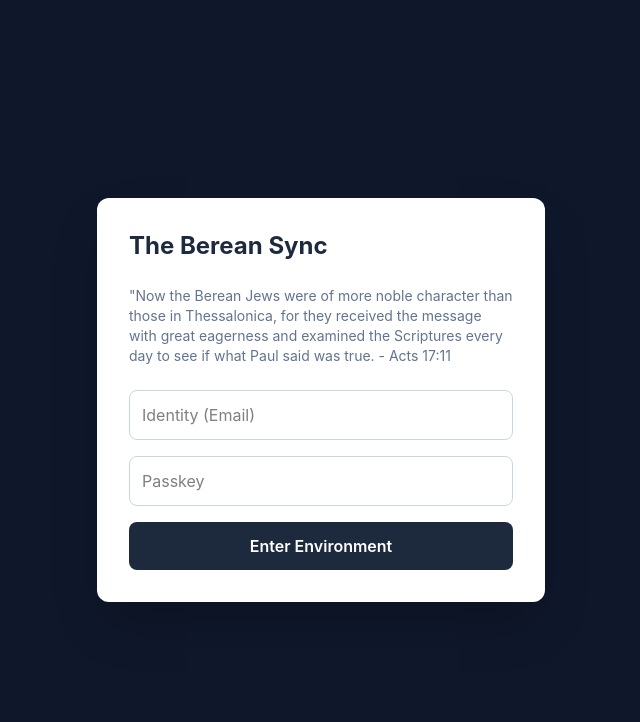
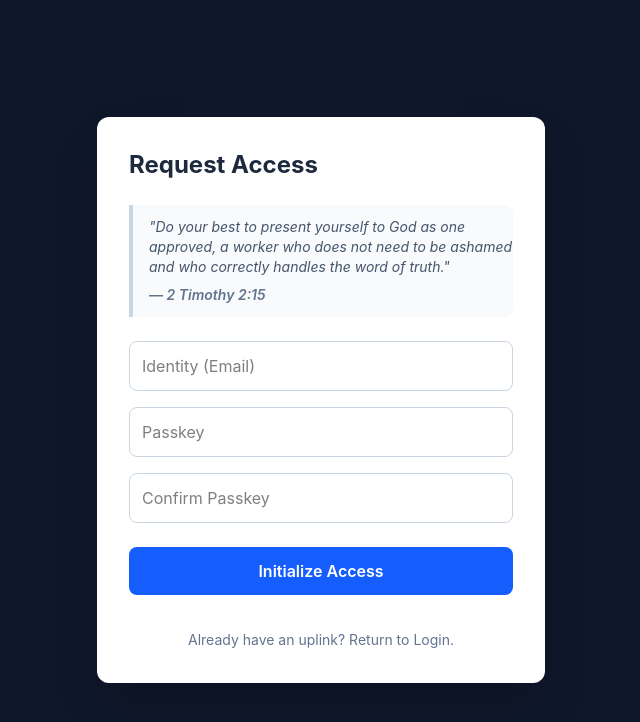
Before and after one commit to mtickle/berean-sync, a React (Vite) app: page /berean-sync/register in a window 1280 px wide. Before the commit this address led to /berean-sync/login. Shown: the top 722 px of the page, without its empty margins (319-959 px from the left). Built offline with nearby package versions, Linux system fonts and the light colour scheme; no server answers.

Commit message:
feat: add Register page and integrate with routing; enhance Login page with navigation link

```diff
--- a/src/App.jsx
+++ b/src/App.jsx
@@ -6,6 +6,7 @@ import Login from '@pages/Login';
 import NewAudit from '@pages/NewAudit';
 import { BrowserRouter, Navigate, Route, Routes } from 'react-router-dom';
 import About from './pages/About';
+import Register from './pages/Register';
 
 function App() {
   return (
@@ -13,6 +14,7 @@ function App() {
       <BrowserRouter basename="/berean-sync">
         <Routes>
           <Route path="/login" element={<Login />} />
+          <Route path="/register" element={<Register />} />
           <Route element={<ProtectedRoute />}>
             <Route element={<Layout />}>
               <Route index element={<AuditHistory />} />
--- a/src/pages/Login.jsx
+++ b/src/pages/Login.jsx
@@ -1,9 +1,10 @@
 import { supabase } from "@lib/supabaseClient";
 import { useState } from "react";
-import { useNavigate } from "react-router-dom";
+import { Link, useNavigate } from "react-router-dom";
 
 export default function Login() {
     const [email, setEmail] = useState("");
+    // 1. Brought the password state back
     const [password, setPassword] = useState("");
     const [loading, setLoading] = useState(false);
     const navigate = useNavigate();
@@ -12,6 +13,7 @@ export default function Login() {
         e.preventDefault();
         setLoading(true);
 
+        // 2. Swapped back to signInWithPassword
         const { error } = await supabase.auth.signInWithPassword({
             email,
             password,
@@ -20,42 +22,58 @@ export default function Login() {
         if (error) {
             alert(error.message);
         } else {
-            navigate("/"); // Send them to the dashboard
+            // 3. Navigate directly to the dashboard on success
+            navigate("/");
         }
         setLoading(false);
     };
 
     return (
         <div className="flex min-h-screen items-center justify-center bg-slate-900 p-4">
-            <form onSubmit={handleLogin} className="w-full max-w-md rounded-xl bg-white p-8 shadow-2xl">
+            <div className="w-full max-w-md rounded-xl bg-white p-8 shadow-2xl">
                 <h2 className="mb-6 text-2xl font-bold text-slate-800">The Berean Sync</h2>
-                <p className="mb-6 text-sm text-slate-500">
-                    "Now the Berean Jews were of more noble character than those in Thessalonica, for they received the message with great eagerness and examined the Scriptures every day to see if what Paul said was true.
-                    - Acts 17:11
-                </p>
-                <div className="space-y-4">
+
+                {/* Kept the polished blockquote styling */}
+                <blockquote className="mb-6 border-l-4 border-slate-300 bg-slate-50 pl-4 py-3 italic text-slate-600 text-sm rounded-r-lg">
+                    "Now the Berean Jews were of more noble character than those in Thessalonica, for they received the message with great eagerness and examined the Scriptures every day to see if what Paul said was true."
+                    <br />
+                    <span className="font-semibold text-slate-500 mt-2 block">— Acts 17:11</span>
+                </blockquote>
+
+                <form onSubmit={handleLogin} className="space-y-4">
                     <input
                         type="email"
                         placeholder="Identity (Email)"
+                        value={email}
                         className="w-full rounded-lg border border-slate-300 p-3 outline-none focus:ring-2 focus:ring-blue-500"
                         onChange={(e) => setEmail(e.target.value)}
                         required
                     />
+
+                    {/* 4. Brought the password input back */}
                     <input
                         type="password"
                         placeholder="Passkey"
+                        value={password}
                         className="w-full rounded-lg border border-slate-300 p-3 outline-none focus:ring-2 focus:ring-blue-500"
                         onChange={(e) => setPassword(e.target.value)}
                         required
                     />
+
                     <button
                         disabled={loading}
                         className="w-full rounded-lg bg-slate-800 p-3 font-semibold text-white transition hover:bg-slate-700 disabled:opacity-50"
                     >
                         {loading ? "Authenticating..." : "Enter Environment"}
                     </button>
-                </div>
-            </form>
-        </div >
+
+                    <div className="text-center mt-4 pt-4 border-t border-slate-100">
+                        <Link to="/register" className="text-sm text-slate-500 hover:text-slate-800 transition">
+                            No active credentials? Request access here.
+                        </Link>
+                    </div>
+                </form>
+            </div>
+        </div>
     );
 }
--- /dev/null
+++ b/src/pages/Register.jsx
@@ -0,0 +1,123 @@
+import { supabase } from "@lib/supabaseClient";
+import { useState } from "react";
+import { Link, useNavigate } from "react-router-dom";
+
+export default function Register() {
+    const [email, setEmail] = useState("");
+    const [password, setPassword] = useState("");
+    const [confirmPassword, setConfirmPassword] = useState("");
+    const [loading, setLoading] = useState(false);
+    const [message, setMessage] = useState("");
+    const [error, setError] = useState("");
+    const navigate = useNavigate();
+
+    const handleRegister = async (e) => {
+        e.preventDefault();
+        setLoading(true);
+        setError("");
+        setMessage("");
+
+        // 1. Basic validation
+        if (password !== confirmPassword) {
+            setError("Passkeys do not match.");
+            setLoading(false);
+            return;
+        }
+
+        if (password.length < 6) {
+            setError("Passkey must be at least 6 characters.");
+            setLoading(false);
+            return;
+        }
+
+        // 2. Call Supabase Auth
+        const { data, error: signUpError } = await supabase.auth.signUp({
+            email,
+            password,
+            // Automatically redirects them back to the login page after confirming email
+            options: {
+                emailRedirectTo: `${window.location.origin}/login`,
+            }
+        });
+
+        if (signUpError) {
+            setError(signUpError.message);
+        } else {
+            // 3. Success State
+            setMessage("Registration successful! Please check your email to confirm your identity before logging in.");
+            // Optional: Auto-redirect to login after 5 seconds
+            setTimeout(() => navigate('/login'), 5000);
+        }
+
+        setLoading(false);
+    };
+
+    return (
+        <div className="flex min-h-screen items-center justify-center bg-slate-900 p-4">
+            <div className="w-full max-w-md rounded-xl bg-white p-8 shadow-2xl">
+                <h2 className="mb-6 text-2xl font-bold text-slate-800">Request Access</h2>
+
+                <blockquote className="mb-6 border-l-4 border-slate-300 bg-slate-50 pl-4 py-3 italic text-slate-600 text-sm rounded-r-lg">
+                    "Do your best to present yourself to God as one approved, a worker who does not need to be ashamed and who correctly handles the word of truth."
+                    <br />
+                    <span className="font-semibold text-slate-500 mt-2 block">— 2 Timothy 2:15</span>
+                </blockquote>
+
+                {message ? (
+                    <div className="rounded-lg bg-emerald-50 border border-emerald-200 p-4 text-emerald-800 font-medium text-center text-sm">
+                        {message}
+                    </div>
+                ) : (
+                    <form onSubmit={handleRegister} className="space-y-4">
+
+                        {error && (
+                            <div className="rounded-lg bg-red-50 border border-red-200 p-3 text-red-700 text-sm">
+                                {error}
+                            </div>
+                        )}
+
+                        <input
+                            type="email"
+                            placeholder="Identity (Email)"
+                            value={email}
+                            className="w-full rounded-lg border border-slate-300 p-3 outline-none focus:ring-2 focus:ring-blue-500"
+                            onChange={(e) => setEmail(e.target.value)}
+                            required
+                        />
+
+                        <input
+                            type="password"
+                            placeholder="Passkey"
+                            value={password}
+                            className="w-full rounded-lg border border-slate-300 p-3 outline-none focus:ring-2 focus:ring-blue-500"
+                            onChange={(e) => setPassword(e.target.value)}
+                            required
+                        />
+
+                        <input
+                            type="password"
+                            placeholder="Confirm Passkey"
+                            value={confirmPassword}
+                            className="w-full rounded-lg border border-slate-300 p-3 outline-none focus:ring-2 focus:ring-blue-500"
+                            onChange={(e) => setConfirmPassword(e.target.value)}
+                            required
+                        />
+
+                        <button
+                            disabled={loading}
+                            className="w-full rounded-lg bg-blue-600 p-3 font-semibold text-white transition hover:bg-blue-700 disabled:opacity-50 mt-2"
+                        >
+                            {loading ? "Generating Credentials..." : "Initialize Access"}
+                        </button>
+
+                        <div className="text-center mt-4">
+                            <Link to="/login" className="text-sm text-slate-500 hover:text-slate-800 transition">
+                                Already have an uplink? Return to Login.
+                            </Link>
+                        </div>
+                    </form>
+                )}
+            </div>
+        </div>
+    );
+}
```
